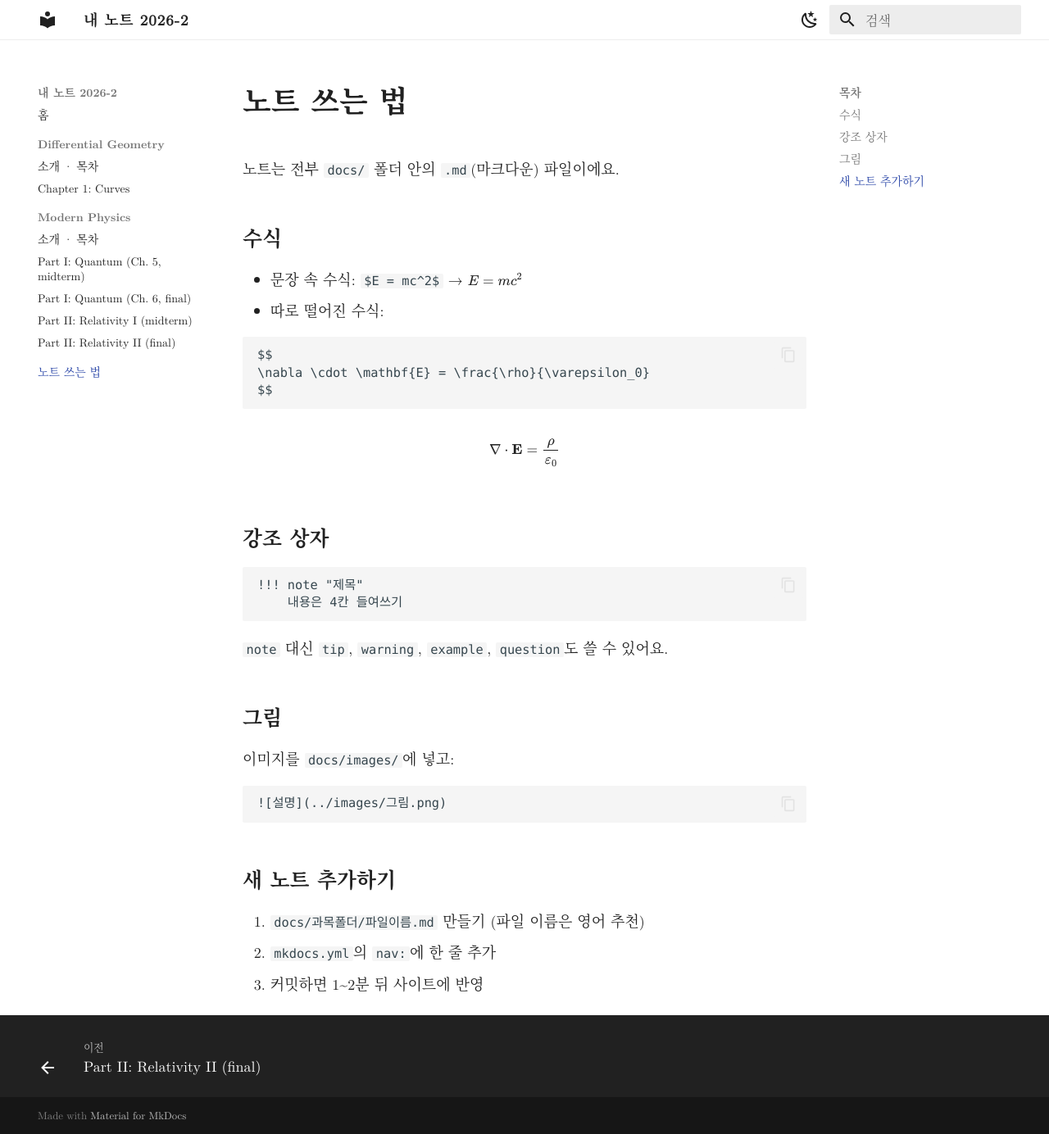
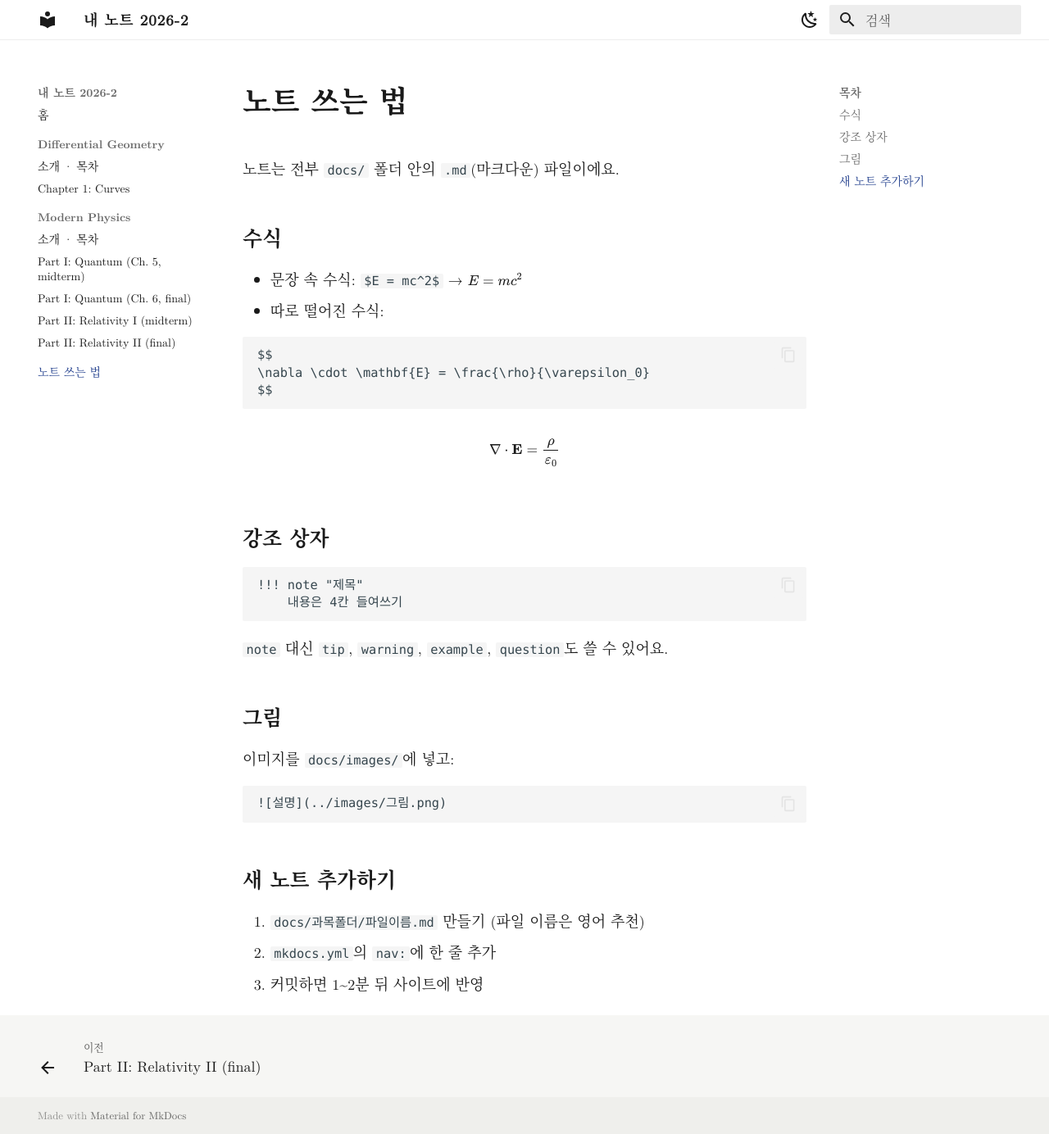
Before and after one commit to kmy-phy/notes-2026-2, an MkDocs documentation site: the page built from docs/guide.md, in a window 1280 px wide and 1384 px high. Shown: the whole window at 82% size. Built offline with MkDocs 1.6.1 and Material for MkDocs 9.7.7, drawn with Linux system fonts in a browser that asks for light colours.

Commit message:
Notes: white paper by default, near-black dark mode
The note pages no longer follow the system dark mode: they open on a
white page with #1a1a1a text (like the PDFs and the textbook style),
with a light header and footer. The toggle stays; dark mode is now
near-black (#0a0a0b, as on the home page) with warm off-white text.

Co-Authored-By: Claude Opus 5.5 <noreply@anthropic.com>

```diff
--- a/docs/stylesheets/extra.css
+++ b/docs/stylesheets/extra.css
@@ -15,8 +15,45 @@
   --md-text-font: "Latin Modern Roman", "Noto Serif KR", "Noto Serif CJK KR";
   --caps: "Latin Modern Roman Caps", "Latin Modern Roman", "Noto Serif KR", "Noto Serif CJK KR", serif;
 }
-[data-md-color-scheme="default"] { --md-typeset-a-color: #2b47a8; }
-[data-md-color-scheme="slate"]   { --md-typeset-a-color: #9db0ff; }
+/* 라이트(기본): 흰 종이에 거의 검은 글씨 */
+[data-md-color-scheme="default"] {
+  --md-default-bg-color: #ffffff;
+  --md-default-fg-color: #1a1a1a;
+  --md-default-fg-color--light: #1a1a1aa6;
+  --md-default-fg-color--lighter: #1a1a1a52;
+  --md-default-fg-color--lightest: #1a1a1a12;
+  --md-typeset-color: #1a1a1a;
+  --md-typeset-a-color: #23408e;
+  --md-primary-fg-color: #ffffff;        /* 위쪽 바 배경 */
+  --md-primary-bg-color: #1a1a1a;        /* 위쪽 바 글씨 */
+  --md-primary-bg-color--light: #1a1a1aa6;
+  --md-accent-fg-color: #23408e;
+  --md-footer-bg-color: #f6f6f4;
+  --md-footer-bg-color--dark: #efefec;
+  --md-footer-fg-color: #1a1a1a;
+  --md-footer-fg-color--light: #1a1a1aa6;
+  --md-footer-fg-color--lighter: #1a1a1a73;
+}
+/* 다크: 거의 검정 (홈과 같은 #08080a 계열), 따뜻한 흰 글씨 */
+[data-md-color-scheme="slate"] {
+  --md-hue: 40;
+  --md-default-bg-color: #0a0a0b;
+  --md-default-bg-color--light: #0a0a0bb3;
+  --md-default-bg-color--lighter: #0a0a0b4d;
+  --md-default-bg-color--lightest: #0a0a0b1f;
+  --md-default-fg-color: #ebe8e1;
+  --md-default-fg-color--light: #ebe8e1a6;
+  --md-default-fg-color--lighter: #ebe8e152;
+  --md-default-fg-color--lightest: #ebe8e114;
+  --md-typeset-color: #e6e3dc;
+  --md-typeset-a-color: #a9b8f0;
+  --md-primary-fg-color: #0a0a0b;
+  --md-primary-bg-color: #ebe8e1;
+  --md-accent-fg-color: #a9b8f0;
+  --md-code-bg-color: #141416;
+  --md-footer-bg-color: #050506;
+  --md-footer-bg-color--dark: #000000;
+}
 
 /* ---------- 본문 ---------- */
 .md-typeset {
--- a/mkdocs.yml
+++ b/mkdocs.yml
@@ -12,15 +12,14 @@ theme:
     - search.highlight
     - content.code.copy
   font: false                 # 글꼴은 stylesheets/extra.css에서 지정
+  # 기본은 흰 종이(교과서·PDF와 같은 모습). 오른쪽 위 버튼으로 다크 모드 (색은 stylesheets/extra.css)
   palette:
-    - media: "(prefers-color-scheme: light)"
-      scheme: default
+    - scheme: default
       primary: white
       toggle:
         icon: material/weather-night
         name: 다크 모드로
-    - media: "(prefers-color-scheme: dark)"
-      scheme: slate
+    - scheme: slate
       primary: black
       toggle:
         icon: material/weather-sunny
```
Also changed, not shown: notes-guide/writing.md (+1 -0 lines).
